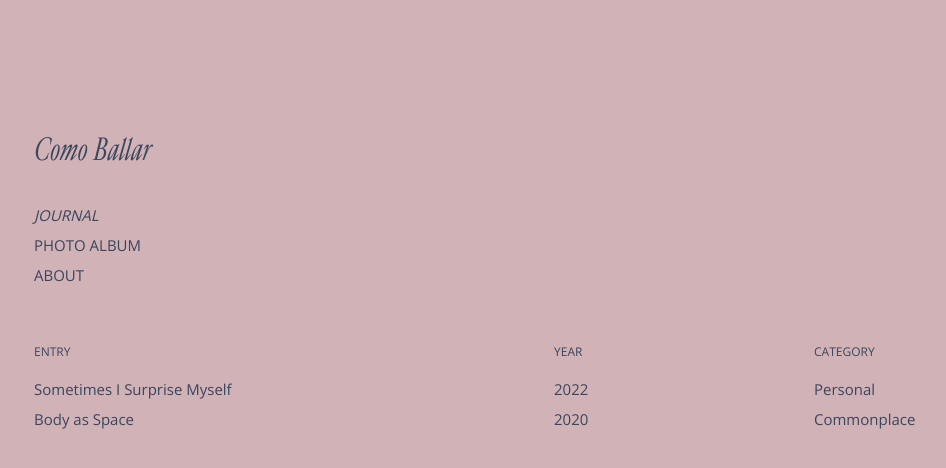
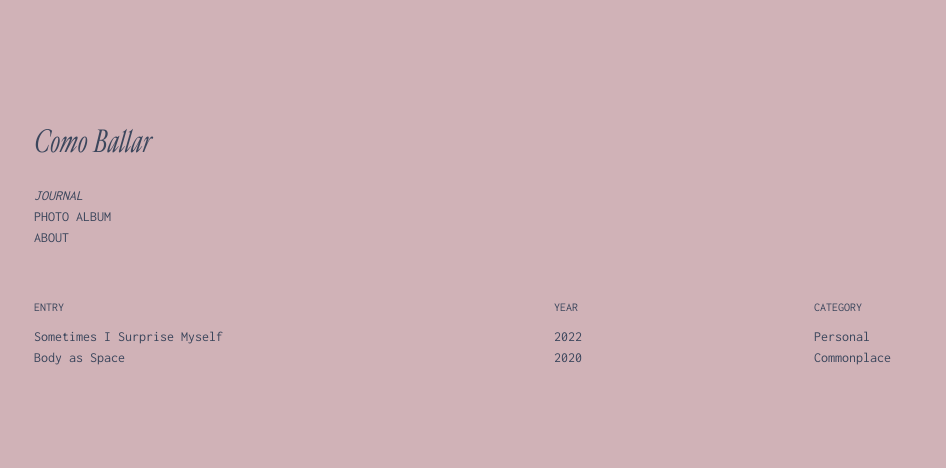
Before and after one commit to comballar/comballar.github.io, a Jekyll site: the page built from journal.html, in a window 1280 px wide. Shown: the top 468 px of the page, without its empty margins (86-1032 px from the left). Built offline with Jekyll 4.4.1, drawn with Linux system fonts in a browser that asks for light colours; some web fonts are replaced.

Commit message:
Update base.scss

```diff
--- a/_sass/base.scss
+++ b/_sass/base.scss
@@ -2,11 +2,11 @@ $on-palm:           600px !default;
 $on-laptop:         800px !default;
 
 // typography
-@import url('https://fonts.googleapis.com/css?family=Open+Sans:400,700');
-$opensans:       'Open Sans', monospace;
-$font__size:        15px;
-$font__weight:      300;
-$font__line-height: 2;
+@import url('https://fonts.googleapis.com/css?family=Inconsolata:400,700');
+$inconsolata:       'Inconsolata', monospace;
+$font__size:        14px;
+$font__weight:      400;
+$font__line-height: 1.5;
 
 @font-face {
     font-family: 'Cardinal Fruit';
@@ -105,7 +105,7 @@ body {
   padding: 0;
   font-display: block;
   background: $color__beige;
-  font-family: $opensans;
+  font-family: $inconsolata;
   font-size: $font__size;
   font-weight: $font__weight;
   line-height: $font__line-height;
```
